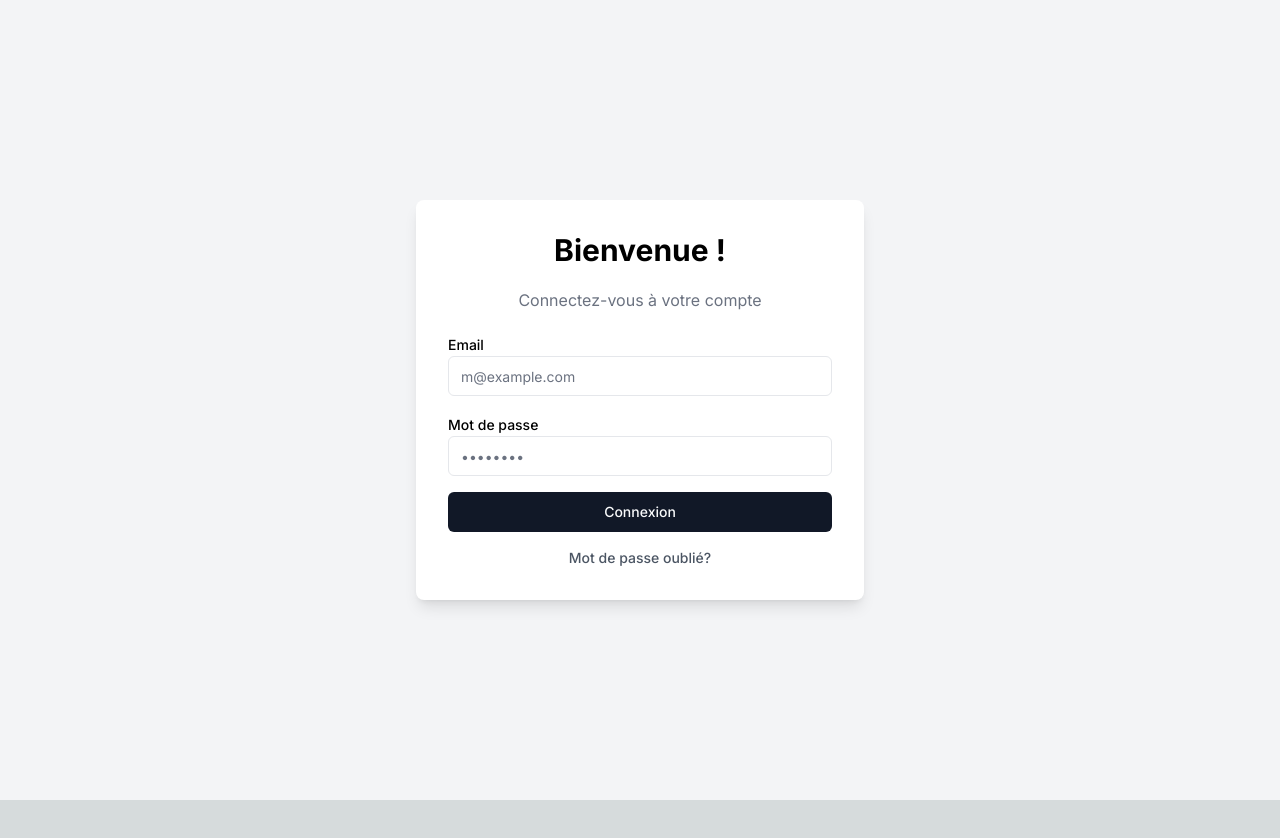
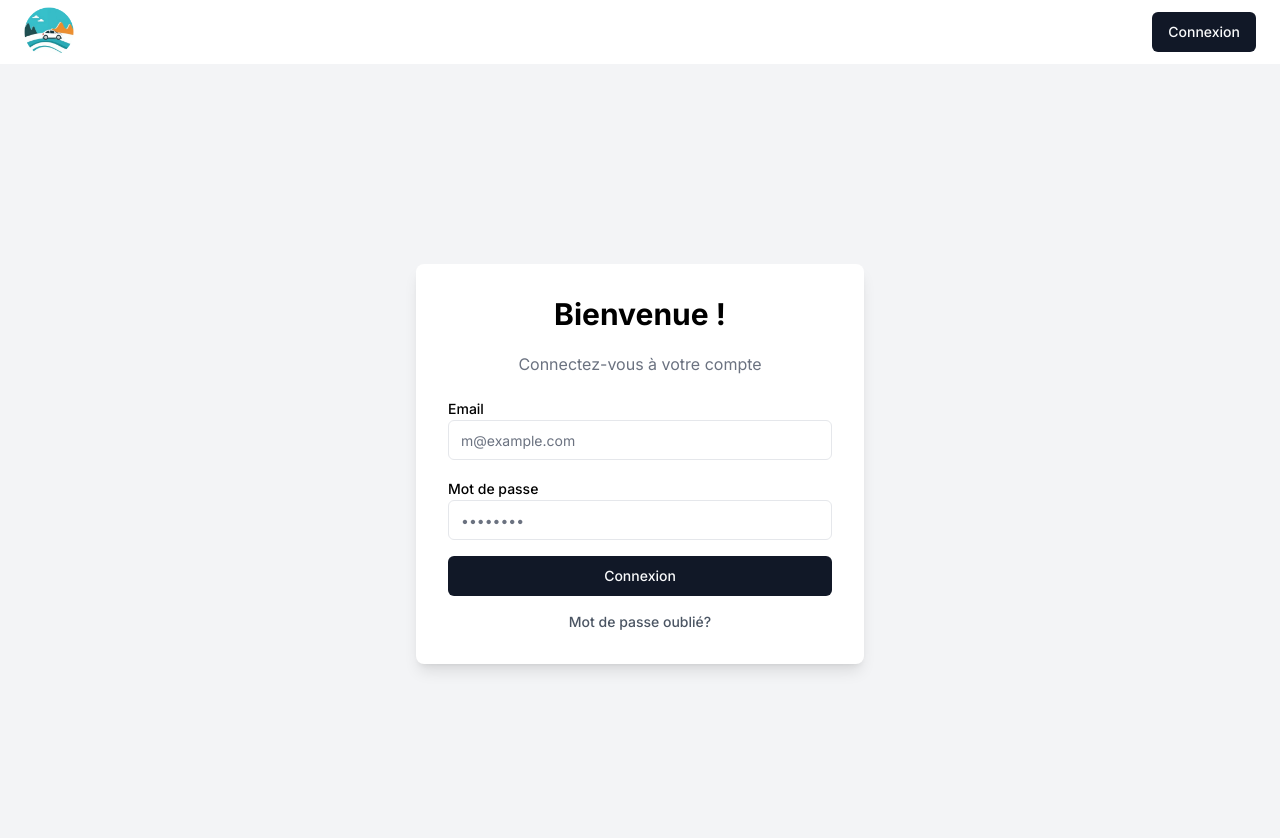
Before and after one commit to alexbmt84/ecovoit-front, a Next.js app: page /login in a window 1280 px wide. Shown: the top 838 px of the page. Before the commit the page ends 800 px from the top, so only its background shows below. Built offline with nearby package versions, Linux system fonts and the light colour scheme; no server answers.

Commit message:
feat(login): implementing logout, redirections to home page and modifying navbar with userContext

```diff
--- a/src/app/home/page.tsx
+++ b/src/app/home/page.tsx
@@ -3,13 +3,18 @@
 import useUser from "@/hooks/useUser";
 import {Navbar} from "@/components/component/navbar";
 import {HomeCards} from "@/components/component/home-cards";
+import {Loader} from "@/components/component/loader";
+import useAuth from "@/hooks/useAuth";
+import {useIsLoggedIn} from "@/hooks/useIsLoggedIn";
 
 const Home = () => {
     const {userData, loading} = useUser();
+    const { logout } = useAuth();
+    const isLoggedIn = useIsLoggedIn();
 
     if (loading) {
         return  <main className="flex min-h-screen flex-col items-center justify-between p-24">
-            <div>Chargement des données utilisateur...</div>;
+            <Loader/>
         </main>
     }
 
@@ -19,7 +24,7 @@ const Home = () => {
 
     return (
         <>
-            <Navbar/>
+            <Navbar onLogout={logout} isLoggedIn={isLoggedIn}/>
             <main className="flex min-h-screen flex-col items-center justify-between p-24">
                 <div className="container mx-auto px-4 md:px-6 lg:px-8">
                     <div className="max-w-2xl mx-auto text-center">
--- a/src/app/login/page.tsx
+++ b/src/app/login/page.tsx
@@ -1,9 +1,19 @@
+"use client";
 
 import {LoginForm} from "@/components/component/login-form";
+import {Navbar} from "@/components/component/navbar";
+import useAuth from "@/hooks/useAuth";
+import {useIsLoggedIn} from "@/hooks/useIsLoggedIn";
 
 export default function Login() {
 
+    const {logout} = useAuth();
+    const isLoggedIn = useIsLoggedIn();
+
     return (
-            <LoginForm />
+        <>
+            <Navbar onLogout={logout} isLoggedIn={isLoggedIn}/>
+            <LoginForm/>
+        </>
     );
 }
--- a/src/app/page.tsx
+++ b/src/app/page.tsx
@@ -1,11 +1,18 @@
+"use client";
+
 import {Navbar} from "@/components/component/navbar";
 import {Landing} from "@/components/component/landing";
+import useAuth from "@/hooks/useAuth";
+import {useIsLoggedIn} from "@/hooks/useIsLoggedIn";
 
 export default function Home() {
 
+    const {logout} = useAuth();
+    const isLoggedIn = useIsLoggedIn();
+
     return (
         <>
-            <Navbar/>
+            <Navbar onLogout={logout} isLoggedIn={isLoggedIn}/>
             <main className="flex min-h-screen flex-col items-center justify-between p-24">
              <Landing/>
             </main>
--- /dev/null
+++ b/src/components/component/loader.tsx
@@ -0,0 +1,26 @@
+/**
+* This code was generated by v0 by Vercel.
+* @see https://v0.dev/t/P45xUiVMLaf
+* Documentation: https://v0.dev/docs#integrating-generated-code-into-your-nextjs-app
+*/
+
+/** Add fonts into your Next.js project:
+
+import { Inter } from 'next/font/google'
+
+inter({
+  subsets: ['latin'],
+  display: 'swap',
+})
+
+To read more about using these font, please visit the Next.js documentation:
+- App Directory: https://nextjs.org/docs/app/building-your-application/optimizing/fonts
+- Pages Directory: https://nextjs.org/docs/pages/building-your-application/optimizing/fonts
+**/
+export function Loader() {
+  return (
+    <div className="fixed inset-0 flex items-center justify-center">
+      <div className="h-10 w-10 animate-spin rounded-full border-4 border-gray-900 border-t-transparent dark:border-gray-50" />
+    </div>
+  )
+}
--- a/src/components/component/login-form.tsx
+++ b/src/components/component/login-form.tsx
@@ -28,6 +28,7 @@ import Link from "next/link"
 import useAuth from '@/hooks/useAuth';
 import useCSRFToken from "@/hooks/useCSRFToken";
 import {useRouter} from "next/navigation";
+import {Navbar} from "@/components/component/navbar";
 
 export function LoginForm() {
     useCSRFToken();
--- a/src/components/component/navbar.tsx
+++ b/src/components/component/navbar.tsx
@@ -17,12 +17,25 @@
  - App Directory: https://nextjs.org/docs/app/building-your-application/optimizing/fonts
  - Pages Directory: https://nextjs.org/docs/pages/building-your-application/optimizing/fonts
  **/
+
+"use client";
+
 import {Button} from "@/components/ui/button"
 import {SheetTrigger, SheetClose, SheetContent, Sheet} from "@/components/ui/sheet"
 import Link from "next/link"
 import Image from "next/image";
+import {redirect} from "next/navigation";
+import {useRouter} from "next/navigation";
 
-export function Navbar() {
+// @ts-ignore
+export function Navbar({onLogout, isLoggedIn}) {
+
+    const router = useRouter();
+
+    const redirectToLogin = () => {
+        router.push('/login');
+    };
+
     return (
         <header
             className="flex h-16 w-full items-center justify-between bg-white px-4 shadow-sm dark:bg-gray-950 md:px-6">
@@ -43,6 +56,8 @@ export function Navbar() {
                         </SheetClose>
                     </div>
                     <nav className="grid gap-4 px-4 py-6">
+                        {isLoggedIn ? (
+                            <>
                                 <Link
                                     className="flex items-center gap-2 text-sm font-medium transition-colors hover:text-gray-900 dark:hover:text-gray-50"
                                     href="#"
@@ -71,6 +86,14 @@ export function Navbar() {
                                     <MailIcon className="h-5 w-5"/>
                                     Contact
                                 </Link>
+
+                                <Button onClick={onLogout}
+                                        className="transition-colors hover:text-gray-900 dark:hover:text-gray-50">Déconnexion</Button>
+                            </>
+                        ) : (
+                            <Button onClick={redirectToLogin}
+                                    className="transition-colors hover:text-gray-900 dark:hover:text-gray-50">Connexion</Button>
+                        )}
                     </nav>
                 </SheetContent>
             </Sheet>
@@ -78,6 +101,8 @@ export function Navbar() {
                 <EcovoitLogo/>
             </Link>
             <nav className="hidden items-center gap-6 text-sm font-medium md:flex">
+                {isLoggedIn ? (
+                    <>
                         <Link className="transition-colors hover:text-gray-900 dark:hover:text-gray-50" href="#">
                             Accueil
                         </Link>
@@ -90,6 +115,14 @@ export function Navbar() {
                         <Link className="transition-colors hover:text-gray-900 dark:hover:text-gray-50" href="#">
                             Contact
                         </Link>
+
+                        <Button onClick={onLogout}
+                                className="transition-colors hover:text-gray-900 dark:hover:text-gray-50">Déconnexion</Button>
+                    </>
+                ) : (
+                    <Button onClick={redirectToLogin}
+                            className="transition-colors hover:text-gray-900 dark:hover:text-gray-50">Connexion</Button>
+                )}
             </nav>
         </header>
     )
@@ -209,7 +242,7 @@ function MenuIcon(props) {
 
 function EcovoitLogo() {
     return (
-        <Image src={"/img/logo.png"} alt={"ecovoit logo"} width={50} height={50} />
+        <Image src={"/img/logo.png"} alt={"ecovoit logo"} width={50} height={50}/>
     )
 }
 
--- a/src/hooks/useAuth.tsx
+++ b/src/hooks/useAuth.tsx
@@ -1,5 +1,6 @@
 import axios from 'axios';
-import { useState } from 'react';
+import {useState} from 'react';
+import {useRouter} from "next/navigation";
 
 const useAuth = () => {
     axios.defaults.withCredentials = true;
@@ -7,6 +8,7 @@ const useAuth = () => {
     const csrfToken = typeof window !== 'undefined' ? localStorage.getItem('csrfToken') : null;
     const [loading, setLoading] = useState(false);
     const [error, setError] = useState(null);
+    const router = useRouter();
 
     const login = async (email: string, password: string, onSuccess: () => void) => {
         setLoading(true);
@@ -36,7 +38,14 @@ const useAuth = () => {
         }
     };
 
-    return { login, loading, error };
+    const logout = () => {
+        sessionStorage.removeItem('access_token');
+        localStorage.removeItem('csrfToken');
+        router.push('/');
+    };
+
+    return {login, loading, error, logout};
 };
 
+
 export default useAuth;
--- /dev/null
+++ b/src/hooks/useIsLoggedIn.tsx
@@ -0,0 +1,14 @@
+"use client";
+
+import {useEffect, useState} from 'react';
+
+export function useIsLoggedIn() {
+    const [isLoggedIn, setIsLoggedIn] = useState(false);
+
+    useEffect(() => {
+        const token = sessionStorage.getItem('access_token');
+        setIsLoggedIn(!!token);
+    }, []);
+
+    return isLoggedIn;
+}
--- a/src/hooks/useUser.tsx
+++ b/src/hooks/useUser.tsx
@@ -18,7 +18,6 @@ const useUser = () => {
         const fetchUserData = async () => {
 
             const token = sessionStorage.getItem('access_token');
-            console.log(token);
             if (!token) {
                 router.push('/login');
                 return;
```
Lines whose indentation alone changed are shown as unchanged.
